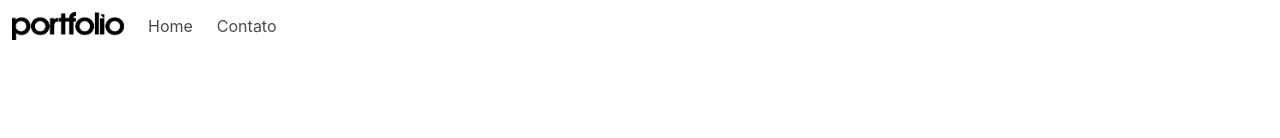
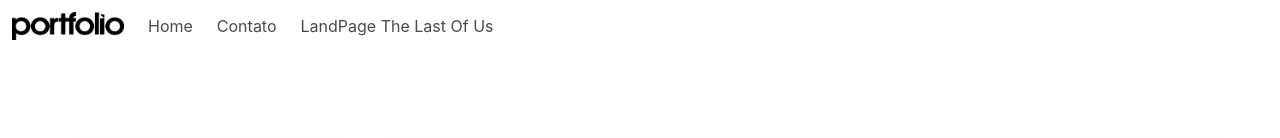
Before and after one commit to Tailankrummenauer/Curriculo, a website with bundled scripts: page contact.html in a window 1280 px wide. Shown: the top 138 px of the page. Built offline with nearby package versions, Linux system fonts and the light colour scheme; grey boxes are pictures that could not be loaded.

Commit message:
link thelastofus

```diff
--- a/contact.html
+++ b/contact.html
@@ -25,6 +25,9 @@
                     </a>
                     <a class="navbar-item" href="contact.html">
                         Contato
+                    </a>
+                    <a class="navbar-item" href="land-page-filmes.vercel.app">
+                        LandPage The Last Of Us
                     </a>
                 </div>
             </div>
```
Also changed, not shown: index.html (+3 -0 lines).
